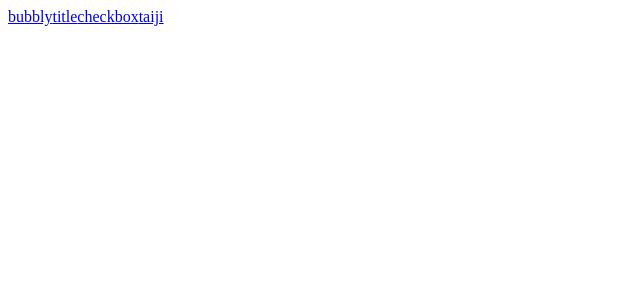
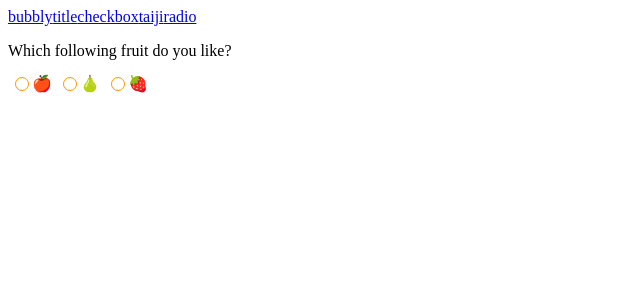
Before and after one commit to KEIUMHI/interesting-css, a Vue app: page /radio in a window 1280 px wide. Shown: the top 300 px of the page, without its empty margins (0-640 px from the left). Built offline with nearby package versions, Linux system fonts and the light colour scheme.

Commit message:
add radio

```diff
--- a/src/components/guide.vue
+++ b/src/components/guide.vue
@@ -4,6 +4,7 @@
      <router-link to="/title">title</router-link>
      <router-link to="/checkbox">checkbox</router-link>
      <router-link to="/taiji">taiji</router-link>
+     <router-link to="/radio">radio</router-link>
      <router-view></router-view>
    </div>
 </template>
--- /dev/null
+++ b/src/components/radio/index.vue
@@ -0,0 +1,71 @@
+<template>
+  <div class="radio">
+    <p>Which following fruit do you like?</p>
+    <ul class="fruits">
+      <li>
+        <input id="apple" type="radio" name="option" hidden>
+        <label for="apple"></label>
+        <span>🍎</span>
+      </li>
+      <li>
+        <input id="sydney" type="radio" name="option" hidden>
+        <label for="sydney"></label>
+        <span>🍐</span>
+      </li>
+      <li>
+        <input id="strawberry" type="radio" name="option" hidden>
+        <label for="strawberry"></label>
+        <span>🍓</span>
+      </li>
+    </ul>
+  </div>
+</template>
+
+<script>
+  export default {
+    name: 'radio'
+  }
+</script>
+
+<style lang="less" scoped>
+  .fruits {
+    display: flex;
+    list-style: none;
+    padding: 0;
+  }
+
+  .fruits li {
+    display: flex;
+    align-items: center;
+    margin: 0 4px;
+    line-height: 100%;
+  }
+
+  label {
+    width: 8px;
+    height: 8px;
+    margin: 0 3px;
+    padding: 2px;
+    border: 1px solid #f90;
+    border-radius: 100%;
+    background-clip: content-box;
+    transition: all .3s;
+    cursor: pointer;
+  }
+
+  label:hover {
+    border-color: #09f;
+    box-shadow: 0 0 7px #09f;
+    background-color: #09f;
+    background-clip: content-box;
+  }
+
+  input:checked+label {
+    background: #f90;
+    background-clip: content-box;
+  }
+
+  span {
+    line-height: 100%;
+  }
+</style>
--- a/src/routers/index.js
+++ b/src/routers/index.js
@@ -5,6 +5,7 @@ const Bubbly = () => import('@/components/bubbly')
 const Title = () => import('@/components/title')
 const Checkbox = () => import('@/components/checkbox')
 const Taiji = () => import('@/components/taiji')
+const Radio = () => import('@/components/radio')
 Vue.use(Router)
 
 export default new Router({
@@ -25,5 +26,9 @@ export default new Router({
     path: '/taiji',
     name: 'taiji',
     component: Taiji
+  }, {
+    path: '/radio',
+    name: 'radio',
+    component: Radio
   }]
 })
```
